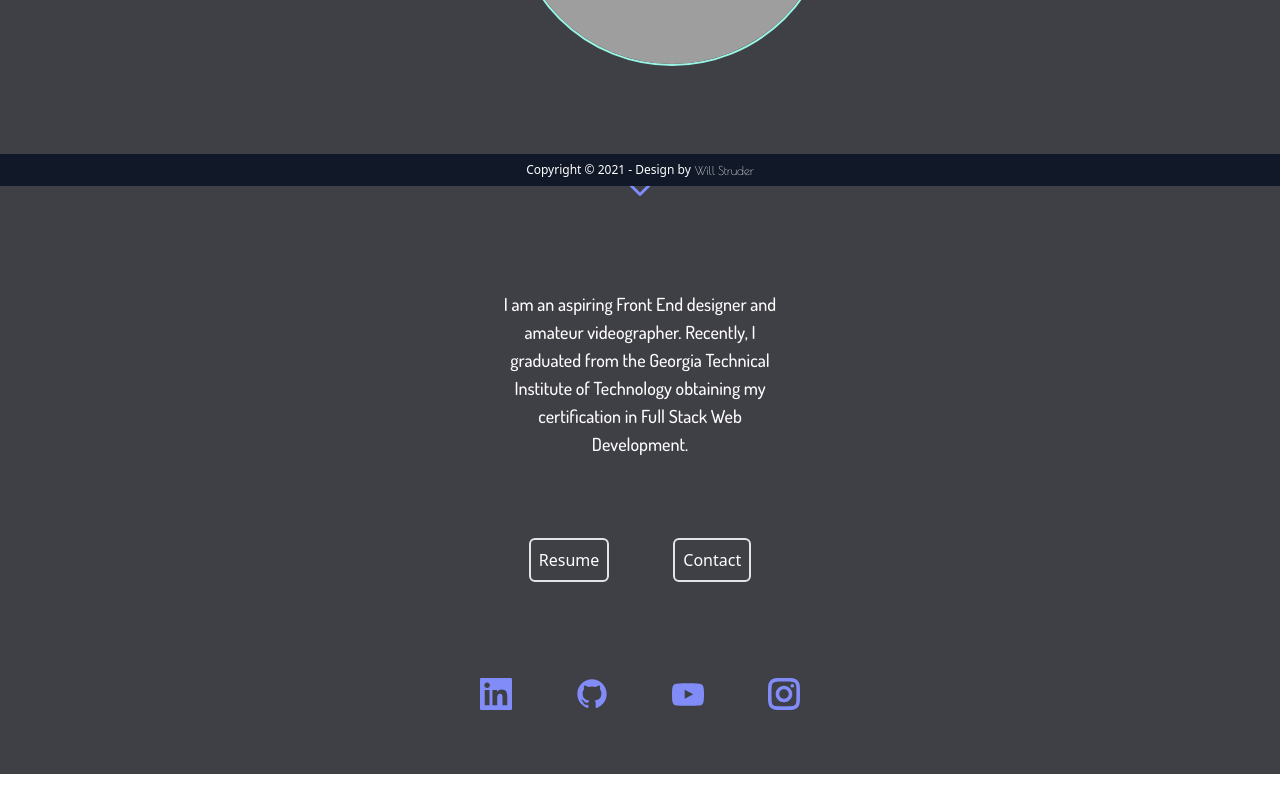
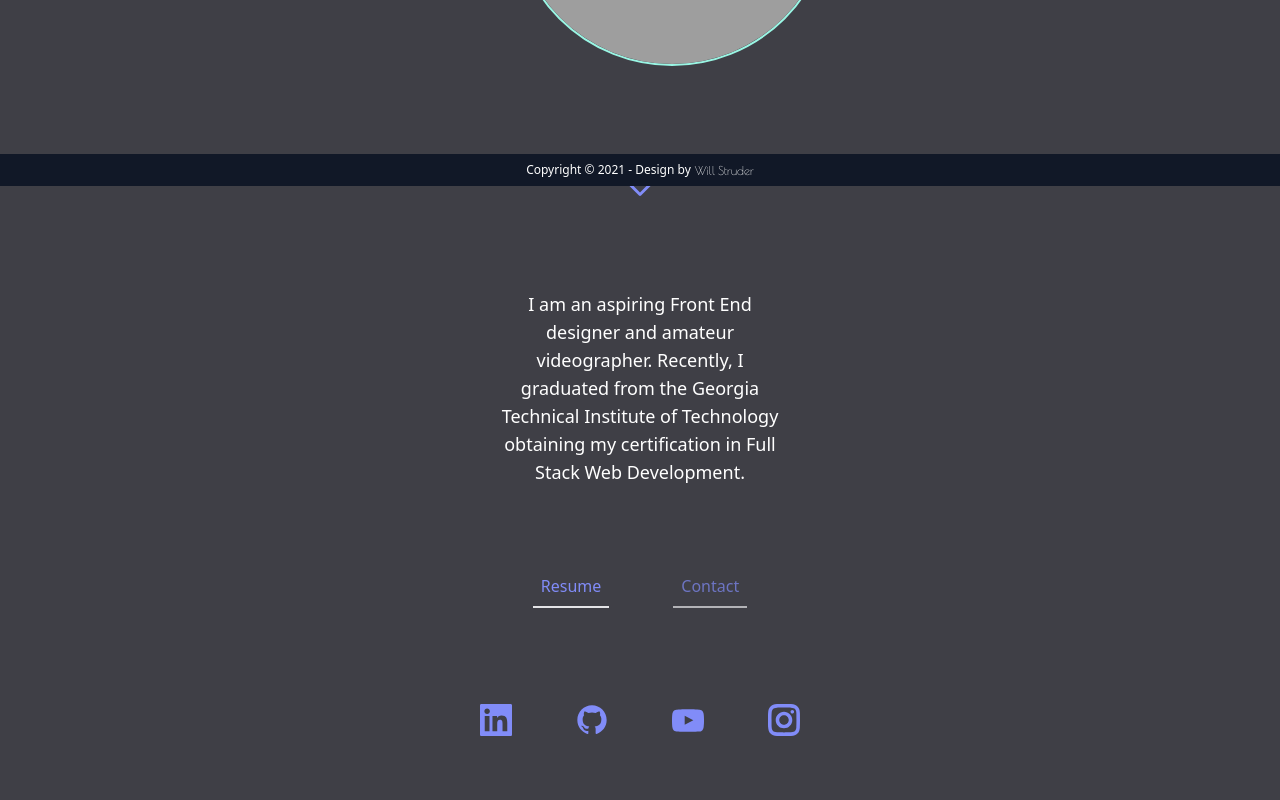
Before and after one commit to willstrudel/landingpage, a React (Create React App) app: page / in a window 1280 px wide. Shown: the part 614-1414 px from the top of the page. Before the commit the page ends 1388 px from the top, so only its background shows below. Built offline with nearby package versions, Linux system fonts and the light colour scheme; grey boxes are pictures that could not be loaded; a web font is replaced by a local one.

Commit message:
Updated typewriter properties

```diff
--- a/src/App.js
+++ b/src/App.js
@@ -9,7 +9,7 @@ import Typewriter from 'typewriter-effect';
 function App() {
   return (
   <>
-    <main className="bg-gray-700 h-full w-screen justify-center items-center grid grid-cols-1">
+    <main className="bg-gray-700 h-full w-full justify-center items-center grid grid-cols-1">
 
       <motion.section className="grid justify-center items-center h-32 mt-2"
         initial={{ y: -250 }}
@@ -27,8 +27,11 @@ function App() {
           transition={{ type: 'spring', delay: 2, duration: 1, stiffness: 60 }}>
             <Typewriter
               options={{
+                delay: 70,
+                pauseFor: 2000,
                 strings: ['Front End Flexibility with a Desire for Design.', '"Design is not a single object or dimension. Design is messy and complex." - Natasha Jen"' ],
                 autoStart: true,
+                deleteSpeed: 20,
                 loop: true,
               }}
             />
@@ -51,28 +54,31 @@ function App() {
           </IconContext.Provider>
       </motion.section>
 
-      <section className="grid relative justify-center items-center">
-        <p className="text-white font-dosis text-lg grid justify-center items-center text-center w-72">I am an aspiring Front End designer and amateur videographer. Recently, I graduated from the Georgia Technical Institute of Technology obtaining my certification in Full Stack Web Development. </p>
-      </section>
+      <motion.section className="grid relative justify-center items-center"
+      initial={{ opacity: 0 }}
+      animate={{ opacity: 1 }}
+      transition={{ delay: 4, duration: 1 }}>
+        <p className="text-white text-lg grid justify-center items-center text-center w-72">I am an aspiring Front End designer and amateur videographer. Recently, I graduated from the Georgia Technical Institute of Technology obtaining my certification in Full Stack Web Development. </p>
+      </motion.section>
 
       <section className="flex items-center gap-x-16 justify-center mt-20">
-        <motion.button className="border-2 rounded-md p-2"
+        <motion.button className="border-b-2 p-2"
           initial={{ opacity: 0 }}
           animate={{ opacity: 1 }}
-          transition={{ delay: 4, duration: .5 }}
+          transition={{ delay: 4.5, duration: .5 }}
           whileHover={{ scale: 1.3, transition: { duration: .3 }, }}
           whileTap={{ scale: 0.9 }}>
-            <p className="text-white">
+            <p className="text-indigo-400">
               Resume
             </p>
         </motion.button>
-        <motion.button  className="border-2 rounded-md p-2"
+        <motion.button  className="border-b-2 p-2"
           initial={{ opacity: 0 }}
           animate={{ opacity: 1 }}
-          transition={{ delay: 4.5, duration: 1 }}
+          transition={{ delay: 5, duration: 1 }}
           whileHover={{ scale: 1.3, transition: { duration: .5 }, }}
           whileTap={{ scale: 0.9 }}>
-            <p className="text-white">
+            <p className="text-indigo-400">
               Contact
             </p>
         </motion.button>
```
